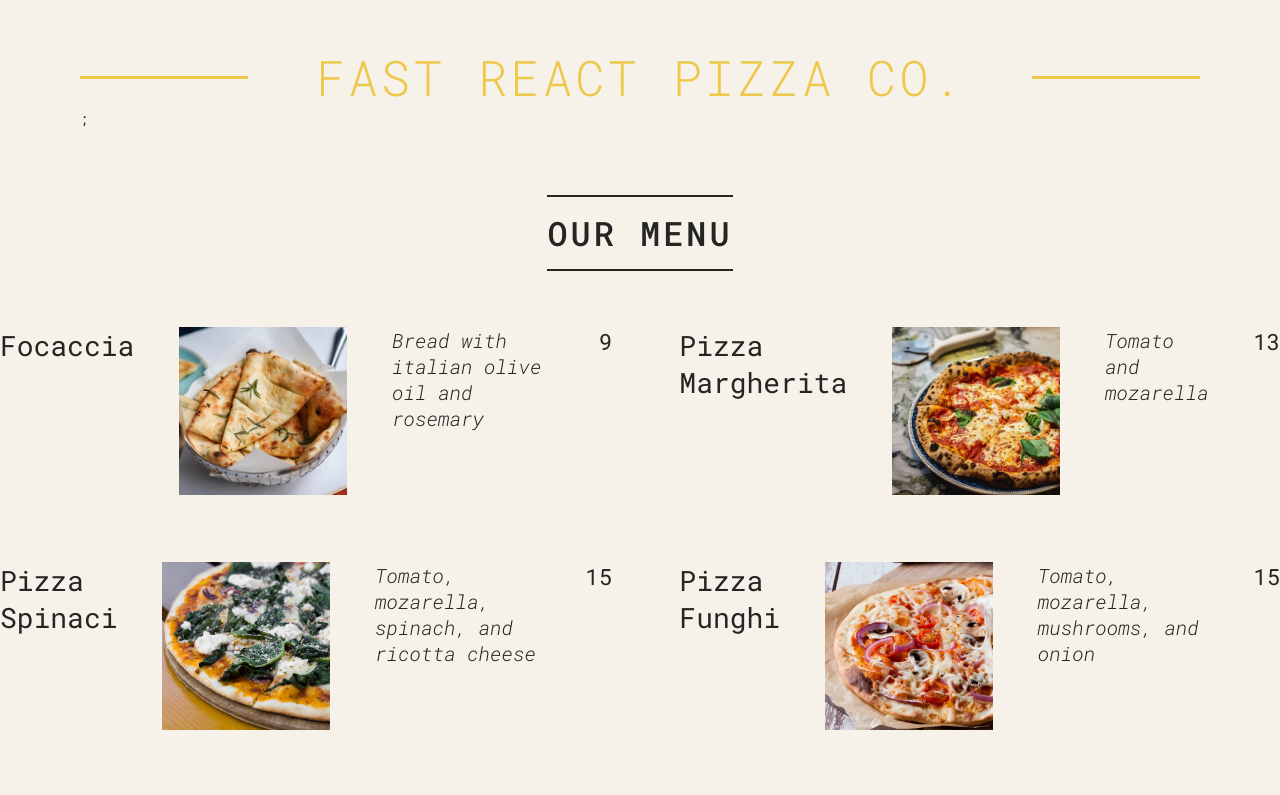
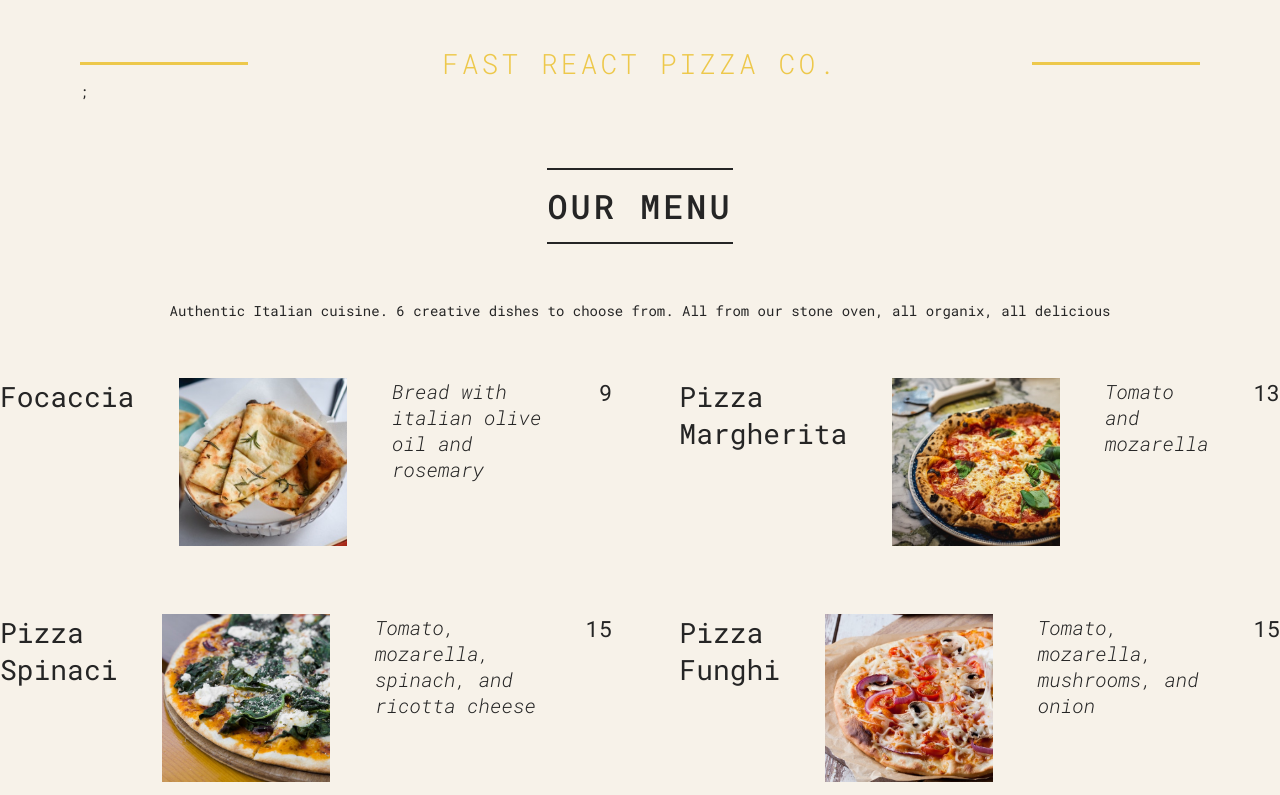
Before and after one commit to Segundavid-Dev/REACT-REPO, a React (Vite) app: page / in a window 1280 px wide. Shown: the top 795 px of the page. Built offline with nearby package versions, Linux system fonts and the light colour scheme.

Commit message:
react fragment

```diff
--- a/src/App.css
+++ b/src/App.css
@@ -21,7 +21,6 @@
 
   text-transform: uppercase;
   text-align: center;
-  font-size: 3.5rem;
   font-weight: 300;
   letter-spacing: 3px;
   position: relative;
@@ -69,7 +68,6 @@
 }
 
 .menu > p {
-  font-size: 1.5rem;
   text-align: center;
   line-height: 1.6;
   width: 80%;
--- a/src/App.jsx
+++ b/src/App.jsx
@@ -72,11 +72,17 @@ function Menu() {
       <h2>Our menu</h2>
 
       {numPizzas > 0 ? (
-        <ul className="pizzas">
-          {pizzas.map((pizza) => (
-            <Pizza pizzaObj={pizza} key={pizza.name} />
-          ))}
-        </ul>
+        <>
+          <p>
+            Authentic Italian cuisine. 6 creative dishes to choose from. All
+            from our stone oven, all organix, all delicious
+          </p>
+          <ul className="pizzas">
+            {pizzas.map((pizza) => (
+              <Pizza pizzaObj={pizza} key={pizza.name} />
+            ))}
+          </ul>
+        </>
       ) : (
         <p>we are still working on our menu. Please come back later</p>
       )}
```
